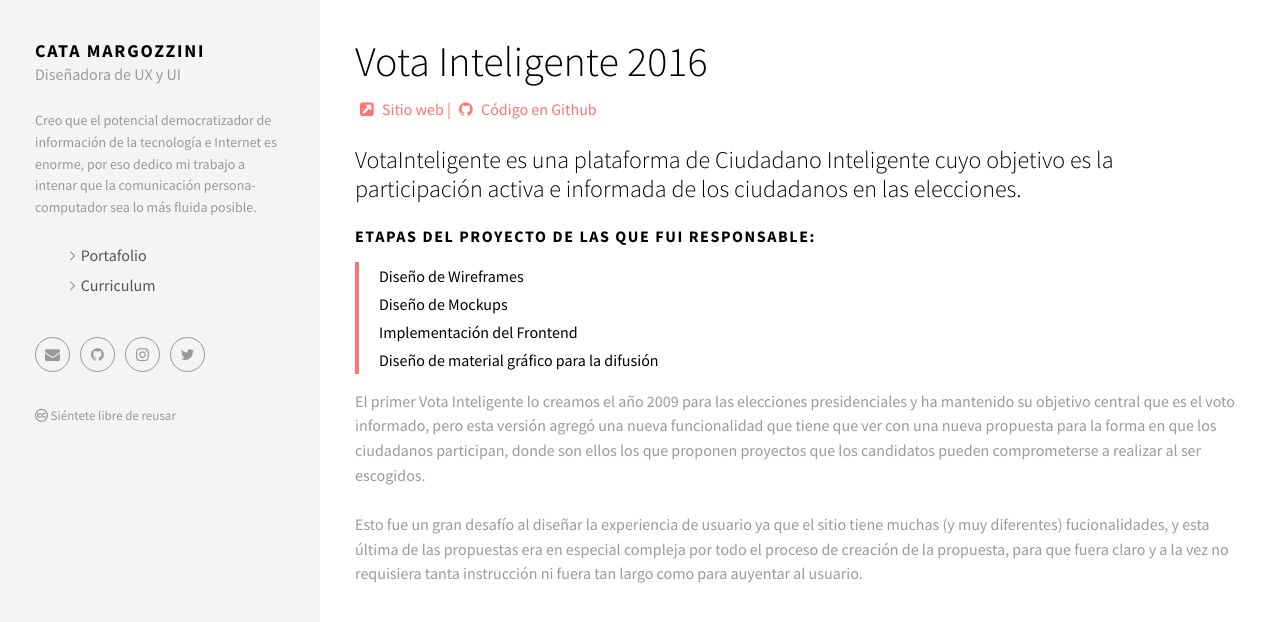
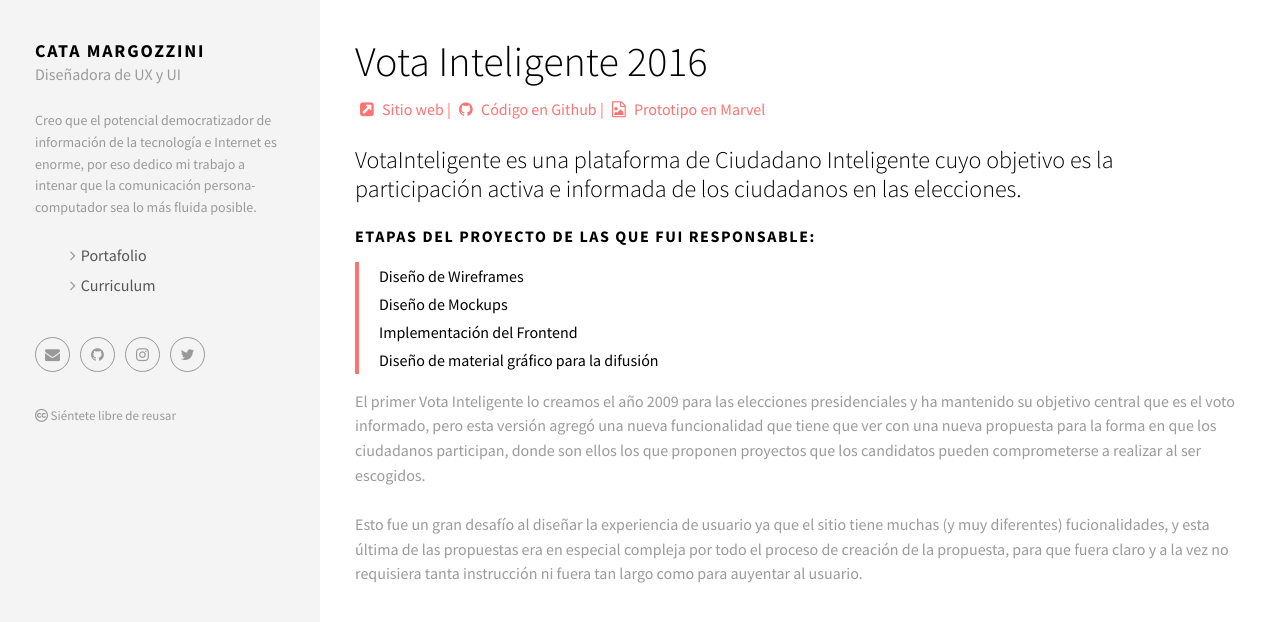
Before and after one commit to camargozzini/portafolio-camargozzini, a Jekyll site: the page built from _posts/2016-06-30-votainteligente.markdown, in a window 1280 px wide. Shown: the top 622 px of the page. Built offline with Jekyll 4.4.1, drawn with Linux system fonts in a browser that asks for light colours; nearby versions of some CDN libraries.

Commit message:
Marvel del vota

```diff
--- a/_posts/2016-06-30-votainteligente.markdown
+++ b/_posts/2016-06-30-votainteligente.markdown
@@ -8,7 +8,9 @@
 permalink: /:title.html
 ---
 <p>
-<a href="http://votainteligente.cl/" target="_blank"><i class="fa fa-external-link-square" aria-hidden="true"></i> Sitio web | </a><a href="https://github.com/ciudadanointeligente/votainteligente-portal-electoral" target="_blank"><i class="fa fa-github" aria-hidden="true"></i> Código en Github</a>
+<a href="http://votainteligente.cl/" target="_blank"><i class="fa fa-external-link-square" aria-hidden="true"></i> Sitio web | </a>
+<a href="https://github.com/ciudadanointeligente/votainteligente-portal-electoral" target="_blank"><i class="fa fa-github" aria-hidden="true"></i> Código en Github | </a>
+<a href="https://marvelapp.com/j72287" target="_blank"><i class="fa fa-file-image-o" aria-hidden="true"></i> Prototipo en Marvel</a>
 </p>
 
 <h3>{{ page.description }}</h3>
```
